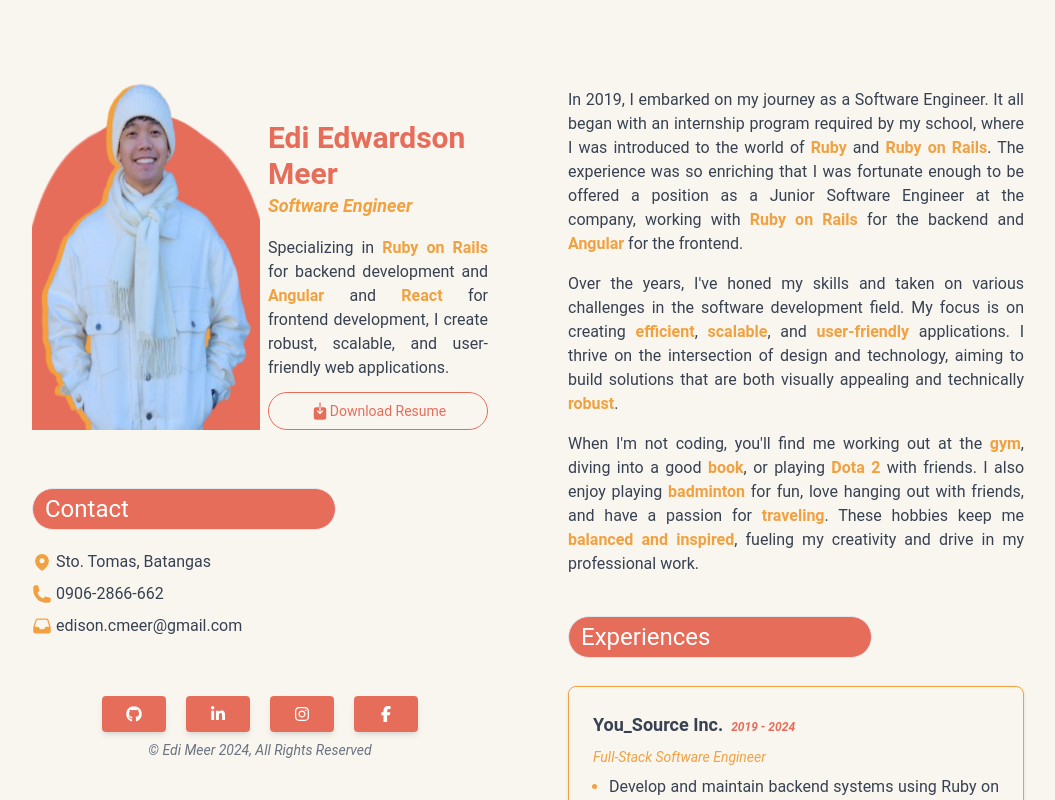
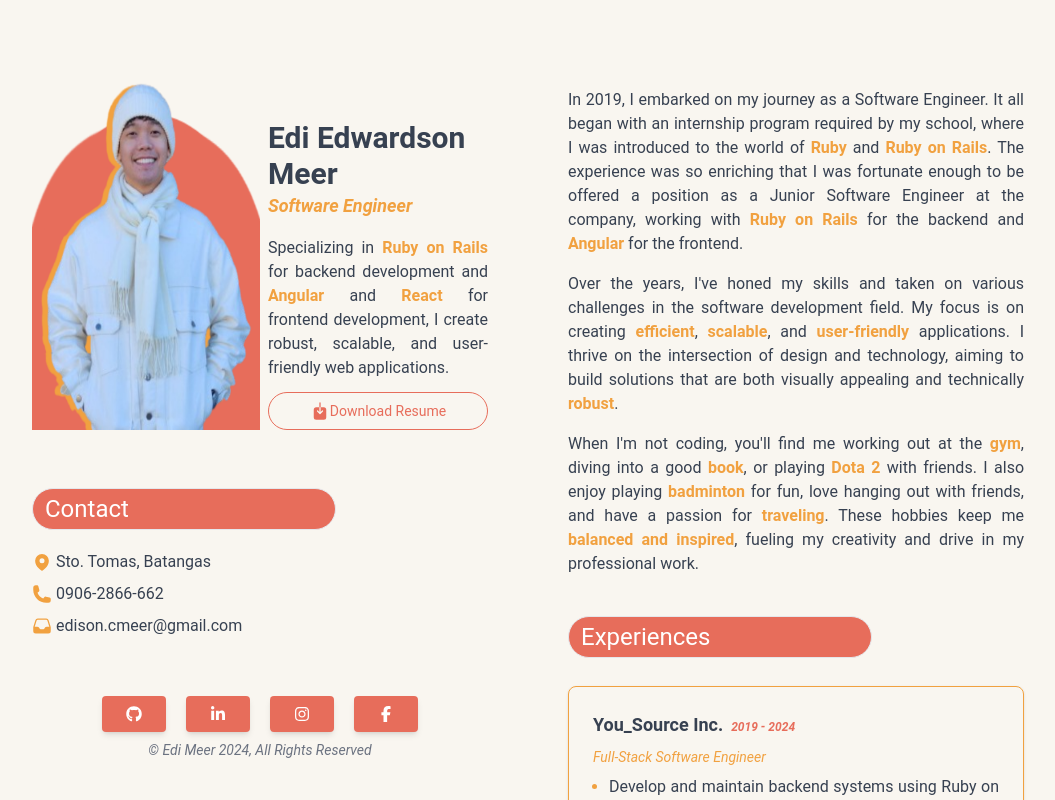
Before and after one commit to edimeer/portfolio, a React (Vite) app: page / in a window 1280 px wide. Shown: the top 800 px of the page, without its empty margins (112-1167 px from the left). Built offline with nearby package versions, Linux system fonts and the light colour scheme.

Commit message:
change color of name in profile

```diff
--- a/src/components/ProfileSection.jsx
+++ b/src/components/ProfileSection.jsx
@@ -7,7 +7,7 @@ const ProfileSection = () => {
       <div className="flex flex-col mt-10 lg:flex-row">
         <img className="hidden lg:flex lg:w-1/2" src={profile} alt="profile" />
         <div className="ml-2 flex flex-col justify-between lg:mt-10">
-          <h4 className="text-3xl font-bold text-cOrange">Edi Edwardson Meer</h4>
+          <h4 className="text-3xl font-bold text-gray-700">Edi Edwardson Meer</h4>
           <h5 className="text-lg text-cMustard font-semibold italic">Software Engineer</h5>
           <p className="mt-4 mb-3 text-md text-justify text-gray-700">
             Specializing in <span className="text-cMustard font-semibold">Ruby on Rails</span> for backend development and <span className="text-cMustard font-semibold">Angular</span> and <span className="text-cMustard font-semibold">React</span> for frontend development, I create robust, scalable, and user-friendly web applications.
```
